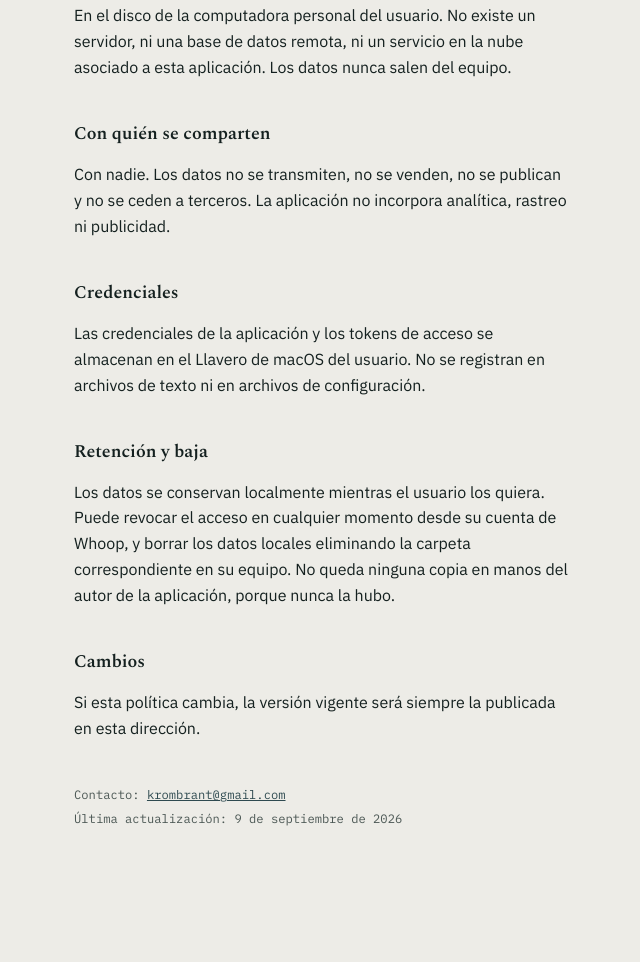
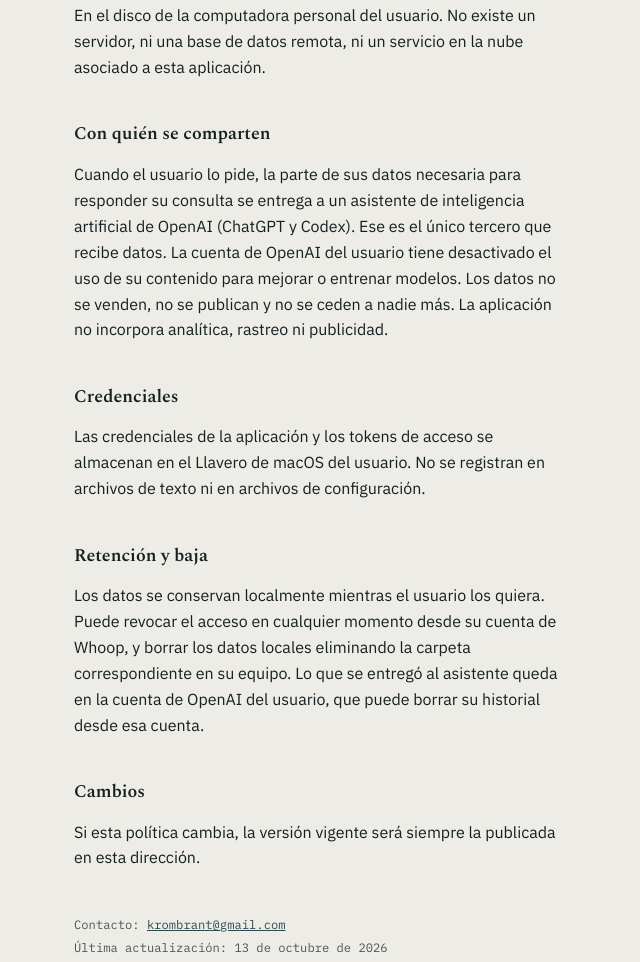
Before and after one commit to Krombrant/krombrant.github.io, a plain HTML site: page whoop-privacidad.html in a window 1280 px wide. Shown: the part 590-1552 px from the top of the page, without its empty margins (318-958 px from the left). Before the commit the page ends 1529 px from the top, so only its background shows below. Drawn offline with nearby package versions, Linux system fonts and the light colour scheme.

Commit message:
Políticas de privacidad: el asistente pasa de Claude (Anthropic) a OpenAI
La de Google nombraba a Claude. La de Whoop decía «no hay terceros», y eso ya
era falso: los datos llegaban al asistente. Las dos declaran ahora que el uso
para entrenar modelos está desactivado en la cuenta de OpenAI.

Co-Authored-By: Claude Opus 5.5 <noreply@anthropic.com>

```diff
--- a/whoop-privacidad.html
+++ b/whoop-privacidad.html
@@ -14,7 +14,7 @@
   <p class="kicker">Política de privacidad</p>
   <h1>Brain — aplicación personal de Whoop</h1>
   <p class="entrada">Esta aplicación es de uso personal y tiene un único usuario: su autor.
-  No hay servidor, no hay terceros y no hay nada que compartir.</p>
+  No tiene servidor propio, no tiene otros usuarios y no vende ni cede datos.</p>
 
   <hr>
 
@@ -25,12 +25,14 @@
 
   <h2>Dónde se guardan</h2>
   <p>En el disco de la computadora personal del usuario. No existe un servidor, ni una base
-  de datos remota, ni un servicio en la nube asociado a esta aplicación. Los datos nunca
-  salen del equipo.</p>
+  de datos remota, ni un servicio en la nube asociado a esta aplicación.</p>
 
   <h2>Con quién se comparten</h2>
-  <p>Con nadie. Los datos no se transmiten, no se venden, no se publican y no se ceden a
-  terceros. La aplicación no incorpora analítica, rastreo ni publicidad.</p>
+  <p>Cuando el usuario lo pide, la parte de sus datos necesaria para responder su consulta
+  se entrega a un asistente de inteligencia artificial de OpenAI (ChatGPT y Codex). Ese es el
+  único tercero que recibe datos. La cuenta de OpenAI del usuario tiene desactivado el uso
+  de su contenido para mejorar o entrenar modelos. Los datos no se venden, no se publican y
+  no se ceden a nadie más. La aplicación no incorpora analítica, rastreo ni publicidad.</p>
 
   <h2>Credenciales</h2>
   <p>Las credenciales de la aplicación y los tokens de acceso se almacenan en el Llavero de
@@ -39,15 +41,15 @@
   <h2>Retención y baja</h2>
   <p>Los datos se conservan localmente mientras el usuario los quiera. Puede revocar el
   acceso en cualquier momento desde su cuenta de Whoop, y borrar los datos locales
-  eliminando la carpeta correspondiente en su equipo. No queda ninguna copia en manos del
-  autor de la aplicación, porque nunca la hubo.</p>
+  eliminando la carpeta correspondiente en su equipo. Lo que se entregó al asistente queda
+  en la cuenta de OpenAI del usuario, que puede borrar su historial desde esa cuenta.</p>
 
   <h2>Cambios</h2>
   <p>Si esta política cambia, la versión vigente será siempre la publicada en esta dirección.</p>
 
   <p class="pie">
     Contacto: <a href="mailto:krombrant@gmail.com">krombrant@gmail.com</a><br>
-    Última actualización: 9 de septiembre de 2026
+    Última actualización: 13 de octubre de 2026
   </p>
 </main>
 </body>
```
Also changed, not shown: cerebro-privacidad.html (+9 -7 lines).
